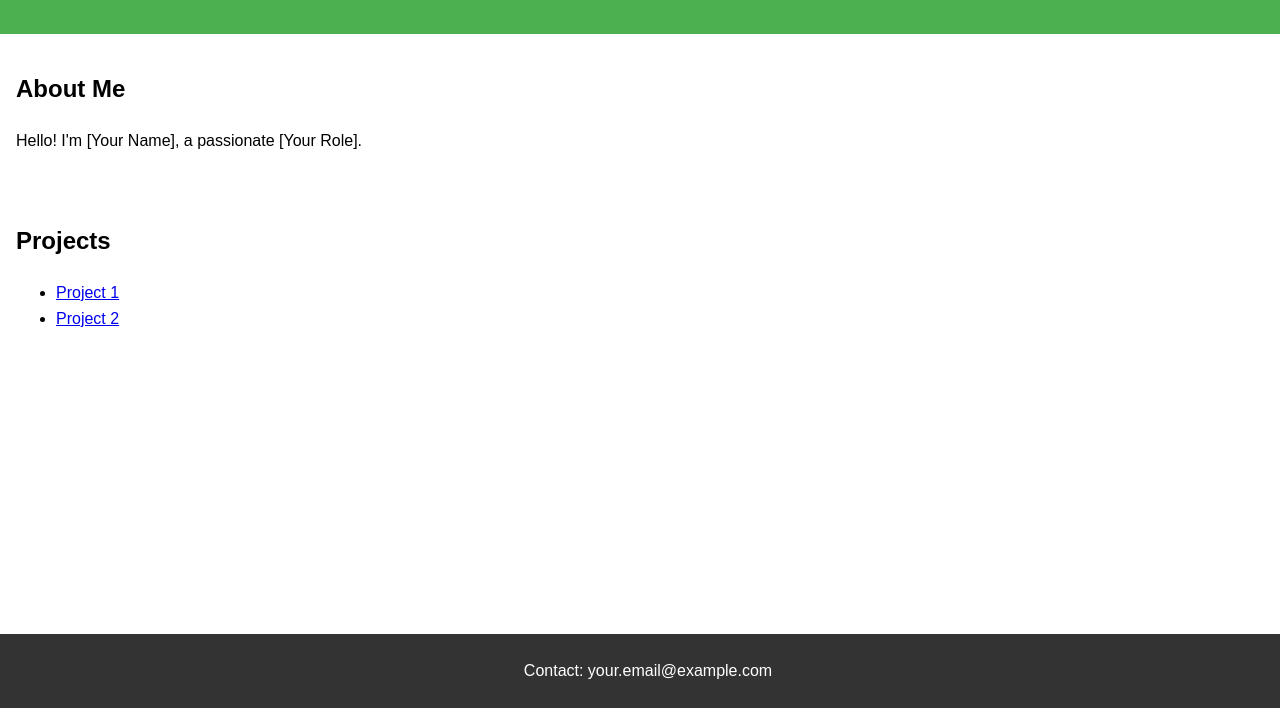
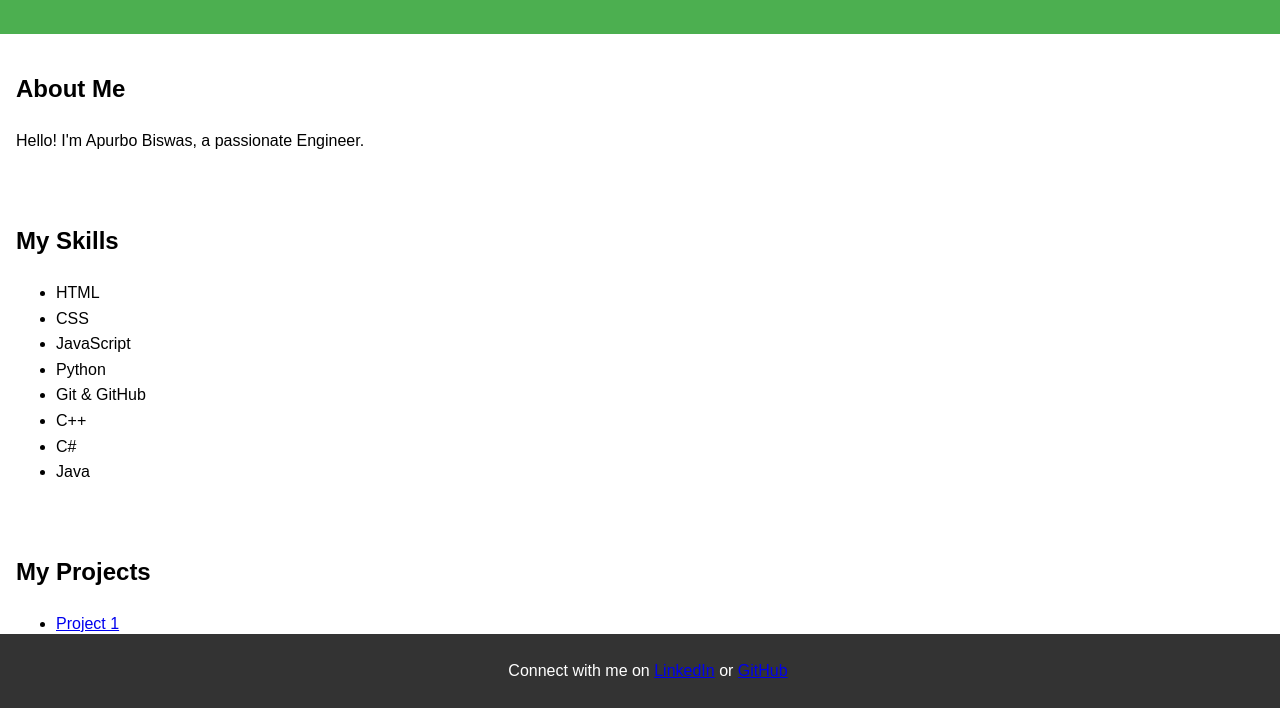
Before and after one commit to ApurboBro/Portfolio, a plain HTML site: page index.html in a window 1280 px wide. Shown: the part 92-800 px from the top of the page. Drawn offline with Linux system fonts and the light colour scheme.

```diff
--- a/index.html
+++ b/index.html
@@ -10,19 +10,45 @@
     <header>
         <h1>Welcome to My Portfolio</h1>
     </header>
-    <section>
+
+    <section id="about">
         <h2>About Me</h2>
-        <p>Hello! I'm [Your Name], a passionate [Your Role].</p>
+        <p>Hello! I'm Apurbo Biswas, a passionate Engineer.</p>
     </section>
-    <section>
-        <h2>Projects</h2>
+
+    <!-- Skills Section -->
+    <section id="skills">
+        <h2>My Skills</h2>
+        <ul>
+            <li>HTML</li>
+            <li>CSS</li>
+            <li>JavaScript</li>
+            <li>Python</li>
+            <li>Git & GitHub</li>
+            <li>C++</li>
+            <li>C#</li>
+            <li>Java</li>
+        </ul>
+    </section>
+
+    <!-- Projects Section -->
+    <section id="projects">
+        <h2>My Projects</h2>
         <ul>
             <li><a href="#">Project 1</a></li>
             <li><a href="#">Project 2</a></li>
+            <li><a href="#">Project 3</a></li>
         </ul>
     </section>
+
+    <!-- Contact Section -->
+    <section id="contact">
+        <h2>Contact Me</h2>
+        <p>Email: apurbobiswas32.com</p>
+    </section>
+
     <footer>
-        <p>Contact: your.email@example.com</p>
+        <p>Connect with me on <a href="#">LinkedIn</a> or <a href="#">GitHub</a></p>
     </footer>
 </body>
 </html>
```
